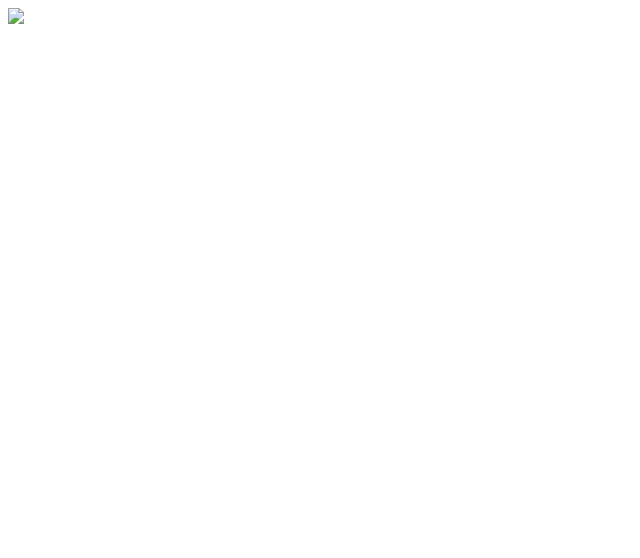
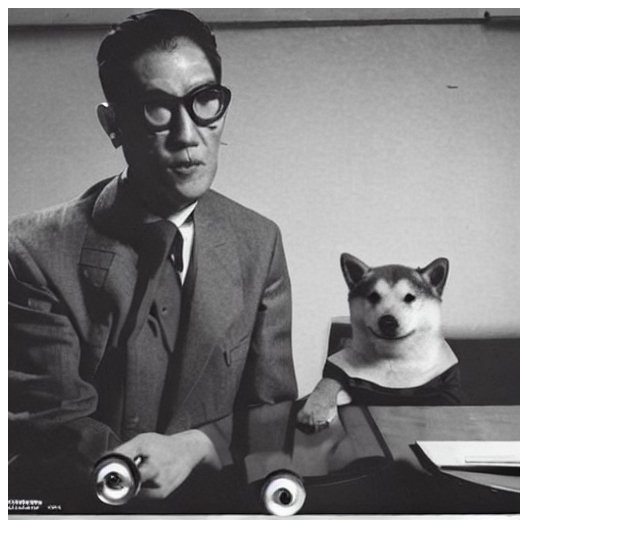
Before and after one commit to phellamon/pages, a plain HTML site: page index.htm in a window 1280 px wide. Shown: the whole page, without its empty margins (0-640 px from the left). Drawn offline with Linux system fonts and the light colour scheme.

Commit message:
Name change

```diff
--- a/index.htm
+++ b/index.htm
@@ -1,5 +1,5 @@
 <html>
   <body>
-    <img src='background.jpg'>
+    <img src='background.jpeg'>
   </body>
 </html>
```
